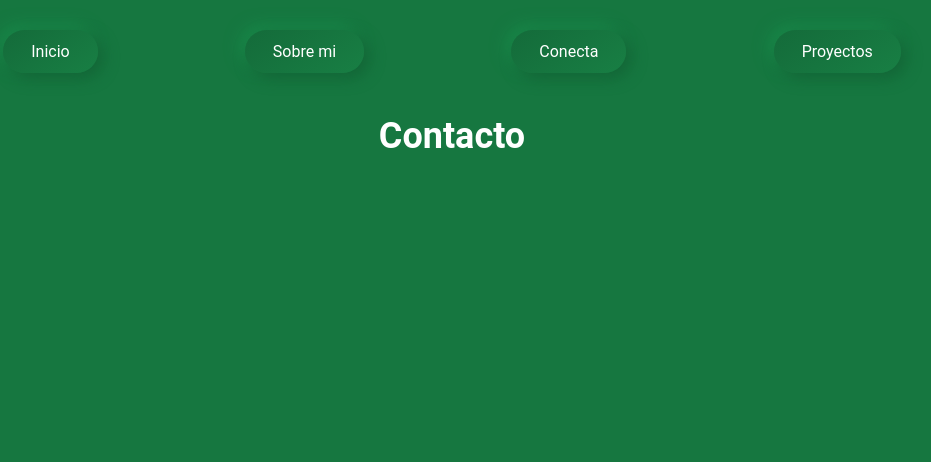
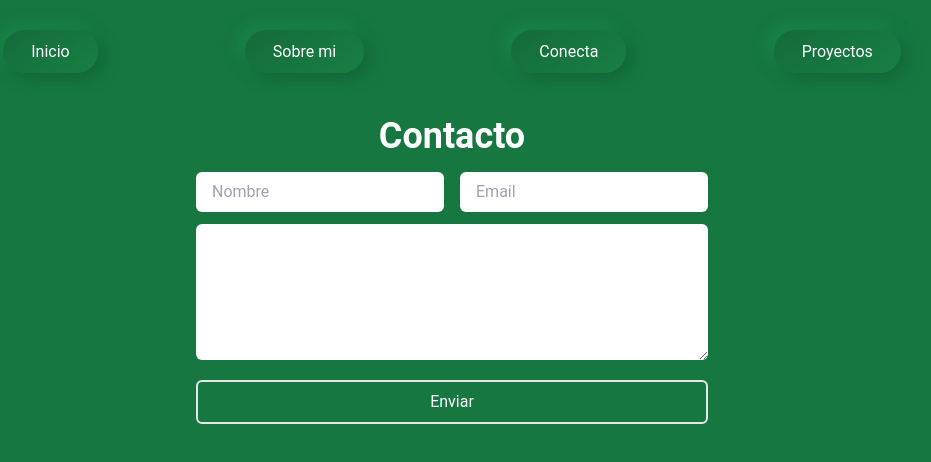
Before and after one commit to ragnarok22/about-page, a Next.js app: page /contact in a window 1280 px wide. Shown: the top 462 px of the page, without its empty margins (188-1119 px from the left). Built offline with nearby package versions, Linux system fonts and the light colour scheme; no server answers.

Commit message:
feat: send emails

```diff
--- /dev/null
+++ b/components/contact/ContactForm.jsx
@@ -0,0 +1,51 @@
+import { useState } from "react";
+import { useForm } from "react-hook-form";
+import emailjs from "emailjs-com";
+
+import { SERVICE_ID, TEMPLATE_ID, USER_ID } from "./config";
+import styles from "../../styles/ContactForm.module.scss";
+
+const ContactForm = () => {
+  const {
+    register,
+    handleSubmit,
+    formState: { errors },
+  } = useForm();
+  const [loading, setLoading] = useState(false);
+
+  const onSubmit = (data) => {
+    console.assert(errors, errors);
+    setLoading(true);
+    emailjs.send(SERVICE_ID, TEMPLATE_ID, data, USER_ID).then((result) => {
+      setLoading(false);
+      console.log(result);
+    });
+
+  };
+
+  return (
+    <form onSubmit={handleSubmit(onSubmit)} className={styles.contact}>
+      <div className="flex w-full justify-between mb-3">
+        <input
+          type="text"
+          className="mr-2"
+          placeholder="Nombre"
+          {...register("name", { required: true, maxLength: 80 })}
+        />
+        <input
+          type="email"
+          className="ml-2"
+          placeholder="Email"
+          {...register("email", { required: true, pattern: /^\S+@\S+$/i })}
+        />
+      </div>
+      <textarea {...register("message", { required: true })} cols="15" rows="5" />
+
+      <button type="submit" disabled={loading}>
+        {loading ? 'loading': 'Enviar'}
+      </button>
+    </form>
+  );
+};
+
+export default ContactForm;
--- /dev/null
+++ b/components/contact/config.js
@@ -0,0 +1,6 @@
+import{ init } from 'emailjs-com';
+init(process.env.NEXT_PUBLIC_EMAIL_USERID);
+
+export const SERVICE_ID = process.env.NEXT_PUBLIC_SERVICE_ID
+export const TEMPLATE_ID = process.env.NEXT_PUBLIC_TEMPLATE_ID
+export const USER_ID = process.env.NEXT_PUBLIC_EMAIL_USERID
--- a/components/layouts/base.jsx
+++ b/components/layouts/base.jsx
@@ -9,7 +9,7 @@ const BaseLayout = ({ children, className }) => {
   return (
     <div>
       <Head>
-        <meta charset="utf-8" />
+        <meta charSet="utf-8" />
         <meta name="viewport" content="width=device-width, initial-scale=1" />
 
         <link rel="shortcut icon" href="/favicon.ico" type="image/x-icon" />
--- a/package.json
+++ b/package.json
@@ -10,9 +10,11 @@
   },
   "dependencies": {
     "@lottiefiles/react-lottie-player": "^3.4.1",
+    "emailjs-com": "^3.2.0",
     "next": "11.1.2",
     "react": "17.0.2",
     "react-dom": "17.0.2",
+    "react-hook-form": "^7.20.4",
     "sass": "^1.42.1"
   },
   "devDependencies": {
--- a/pages/contact.jsx
+++ b/pages/contact.jsx
@@ -1,9 +1,11 @@
+import ContactForm from '../components/contact/ContactForm';
 import PageLayout from '../components/layouts/page';
 
 const ContactPage = () => {
   return (
-    <PageLayout>
+    <PageLayout className="flex flex-col items-center">
       <h1 className="page-title">Contacto</h1>
+      <ContactForm />
     </PageLayout>
   )
 }
--- /dev/null
+++ b/styles/ContactForm.module.scss
@@ -0,0 +1,14 @@
+.contact {
+  @apply flex flex-col text-black mt-4 max-w-lg;
+  input {
+    @apply w-full px-4 py-2 rounded-md;
+  }
+
+  textarea {
+    @apply px-4 py-2 rounded-md;
+  }
+
+  button[type="submit"] {
+    @apply w-full border-2 text-white mt-5 py-2 rounded-md;
+  }
+}
```
Also changed, not shown: 1 other file (tests, documents, lock files or other folders).
